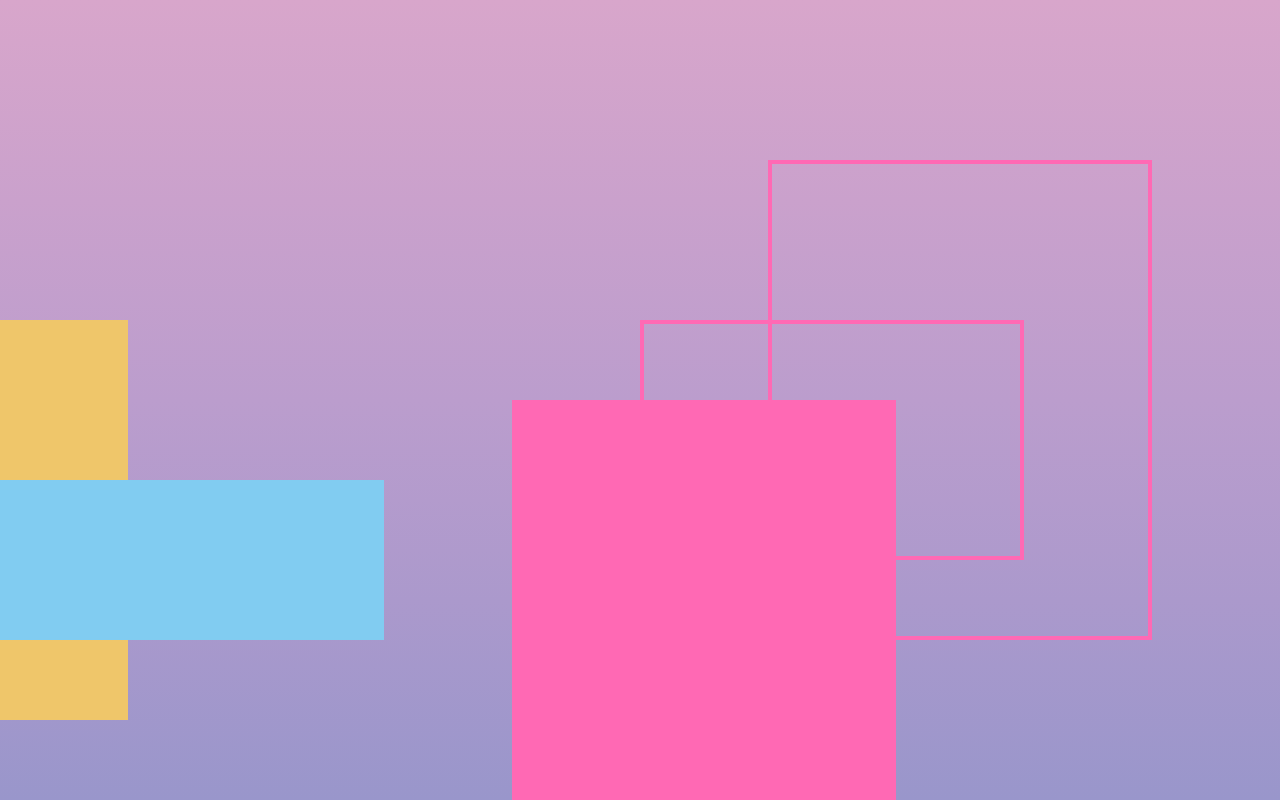
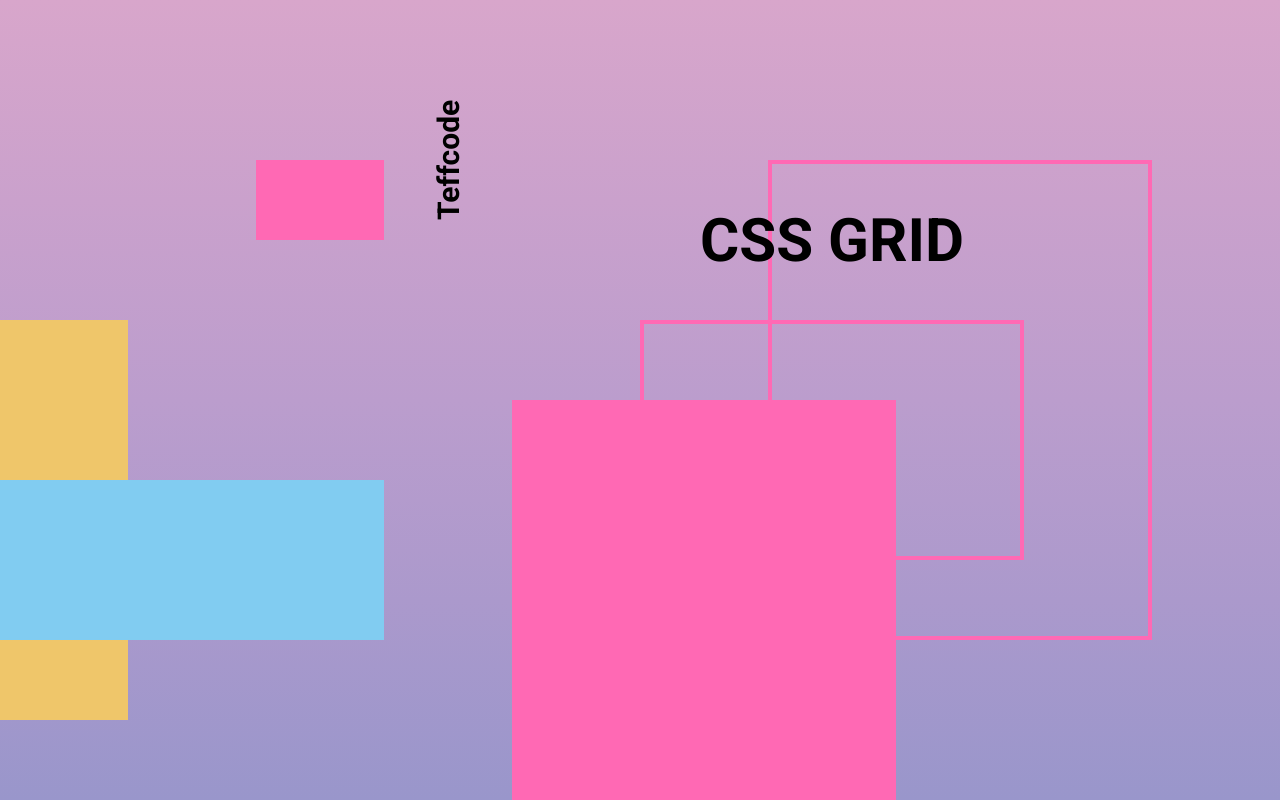
Before and after one commit to Mendana/Css_Grid, a plain HTML site: page Proyecto/index.html in a window 1280 px wide. Drawn offline with Linux system fonts and the light colour scheme.

Commit message:
Finalizado el proyecto de el curso

```diff
--- a/Proyecto/index.html
+++ b/Proyecto/index.html
@@ -14,6 +14,13 @@
         <div class="item-3"></div>
         <div class="item-4"></div>
         <div class="item-5"></div>
+        <div class="item-6">
+            <p>CSS GRID</p>
+        </div>
+        <div class="item-7"></div>
+        <div class="item-8">
+            <p>Teffcode</p>
+        </div>
     </div>
 </body>
 </html>
--- a/Proyecto/style.css
+++ b/Proyecto/style.css
@@ -50,3 +50,33 @@ body {
     grid-row: 3 / 9;
     grid-column: 7 / 10;
 }
+
+.item-6 {
+    font-size: 60px;
+    grid-column: 6 / 9;
+    grid-row: 3 / 5;
+    display: grid;
+    justify-items: center;
+    align-items: center;
+}
+
+.item-6 p {
+    margin: 0;
+}
+
+.item-7 {
+    background: hotpink;
+    grid-column: 3 / 4;
+    grid-row: 3 / 4;
+}
+
+.item-8 {
+    font-size: 30px;
+    display: grid;
+    grid-column-start: 4;
+    grid-row: 2 / 4;
+    transform: rotate(180deg);
+    writing-mode: vertical-lr;
+    justify-items: center;
+    align-items: center;
+}
```
